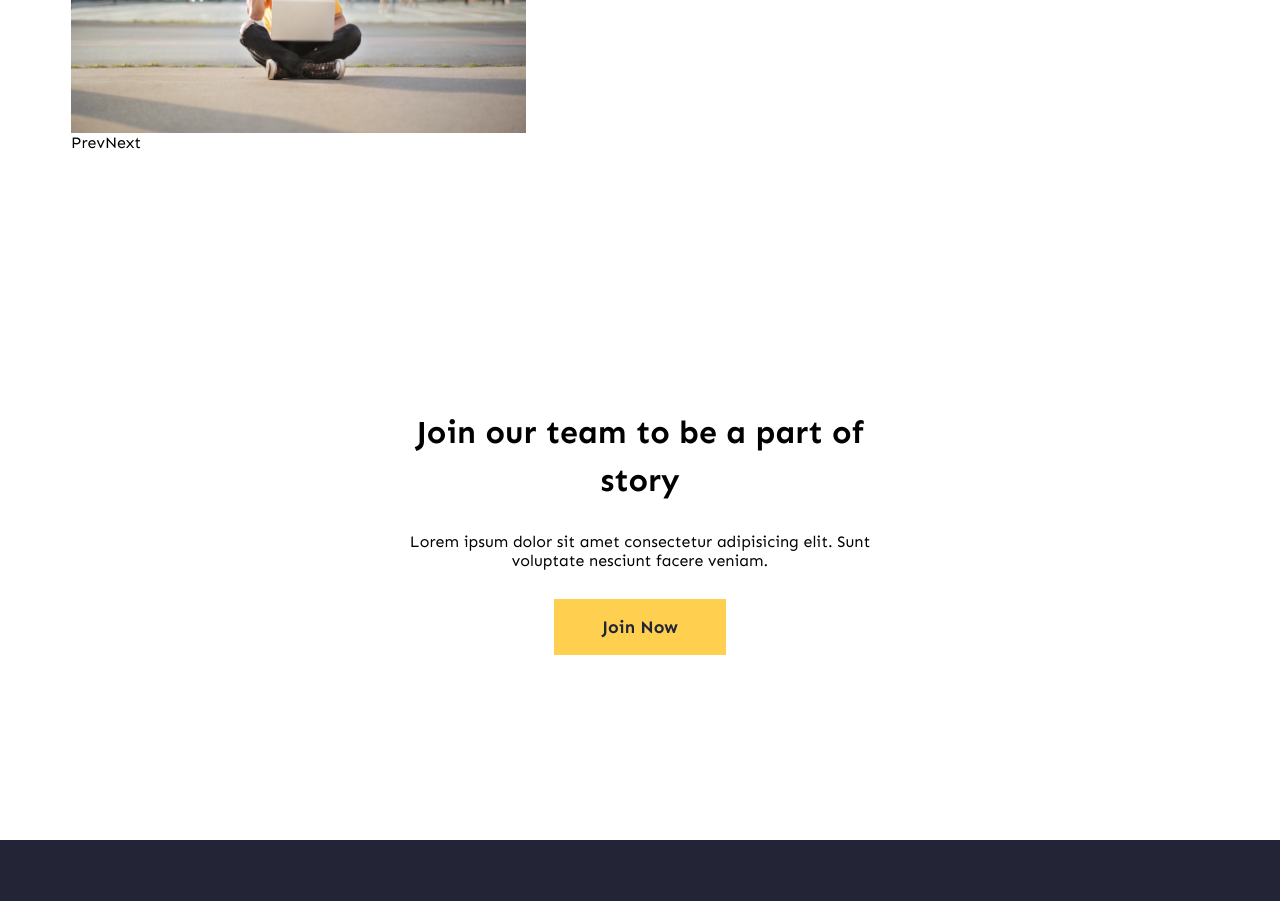
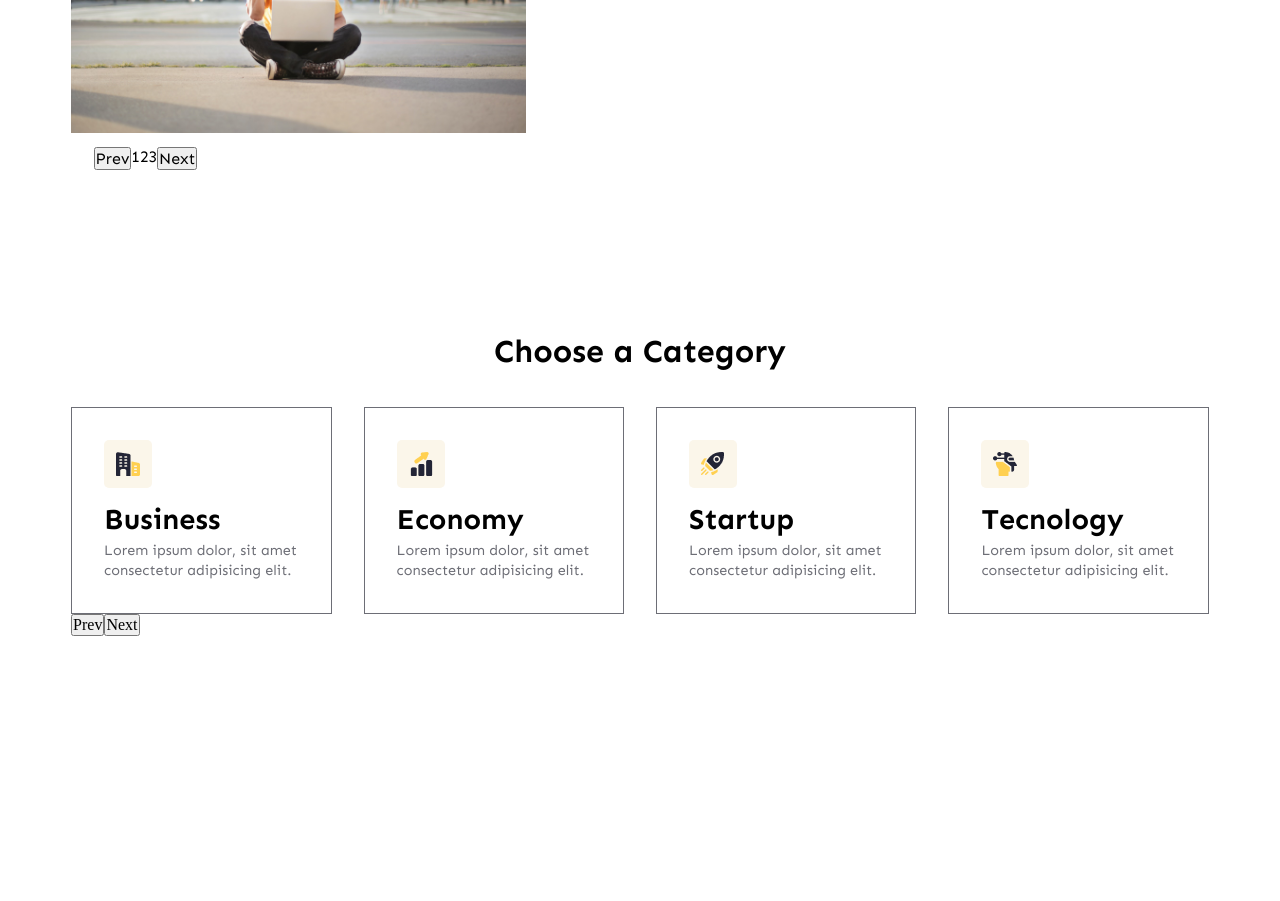
Before and after one commit to hallecram/frontendproject, a React (Create React App) app in the folder frontendproject/: page /blog in a window 1280 px wide. Shown: the part 2440-3341 px from the top of the page. Built offline with nearby package versions, Linux system fonts and the light colour scheme.

Commit message:
blog posts pagination js done css missing

```diff
--- a/frontendproject/src/components/App/App.scss
+++ b/frontendproject/src/components/App/App.scss
@@ -27,9 +27,9 @@
     .sp-section{
         padding: 5.556vw;
     }
-    // .authors-section{
-    //     margin: 5.556vw;
-    // }
+    .authors-section{
+        margin: 5.556vw;
+    }
     // .mobile-authors-section{
     //     margin: 5.556vw;
     // }
--- a/frontendproject/src/components/BlogAllPosts/BlogAllPosts.jsx
+++ b/frontendproject/src/components/BlogAllPosts/BlogAllPosts.jsx
@@ -1,42 +1,40 @@
-import { useState } from 'react';
+import { useState } from "react";
 import PostData from "../../assets/data/PostData";
 
 import './BlogAllPosts.scss';
 
-const BlogAllPosts = ({posts}) => {
+function BlogAllPosts({posts}){
 
     //useState para o renderizar novamente a lista
-    const [currentList, setCurrentList] = useState();
-    //const length = {posts}.length;
+    //const [data, setData] = useState([]);
 
-    //callback functions para as setas
-    const nextPage = ()=>{
-        if(currentList === (posts.length - 5)){
-            return
-        }
-        else{
-            setCurrentList(currentList => currentList + 5)
-        }
-    };
-    const prevPage = ()=>{
-        if (currentList === 5) {
-            return
-        }
-        else{
-            setCurrentList(currentList => currentList - 5)
-        }
-    };
+    //useState para o fetch
+    //const [loading, setLoading] = useState(false);
 
-    //se o array não for o DataLoader ou se array não tiver valores
-    if (!Array.isArray(PostData) || posts.length <= 0){
+    //useState para a pagination
+    const [currentPage, setCurrentPage] = useState(1);
+    //useState para nr posts por página
+    const [postsPerPage, setPostsPerPage] = useState(5);
+
+    const [pageNumberLimit, setPageNumberLimit] = useState(5);
+    const [maxPageNumberLimit, setMaxPageNumberLimit] = useState(5);
+    const [minPageNumberLimit, setMinPageNumberLimit] = useState(0);
+
+    //se o array não for o PostData ou se array não tiver valores
+    if (!Array.isArray(posts) || posts.length <= 0){
         return null;
     }
 
+    //get current posts
+    const indexLastPost = currentPage * postsPerPage;
+    const indexFirstPost = indexLastPost - postsPerPage;
+    //const currentPosts = posts.slice(indexFirstPost, indexLastPost); --> usar quando houver fetch
+
 
     //map para o conteudo do array
-    const PostList = PostData.slice(0,5).map((postElem, index) => {
+    const PostList =
+        PostData.slice(indexFirstPost, indexLastPost).map((postElem, index) => {
         const {imgPost,altImgPost,category,postTitle,postCaption} = postElem;
-
         return(
             <div
                 className="post-caption"
@@ -51,8 +49,54 @@ const BlogAllPosts = ({posts}) => {
                     <p>{postCaption}</p>
                 </div>
             </div>
-        )
-    })
+        )})
+
+    //page numbers
+    const PageNumbers = [];
+    for(let i = 1; i <= Math.ceil(posts.length / postsPerPage); i++){
+        PageNumbers.push(i);
+    }
+
+
+    //handle click for each page
+    const handleClick = (eventArgs) => {
+        setCurrentPage(Number(eventArgs.target.id));
+    }
+
+    //change page
+    const handleNextBtn = () => {
+        setCurrentPage(currentPage + 1);
+        if(currentPage + 1 > maxPageNumberLimit){
+            setMaxPageNumberLimit(maxPageNumberLimit + pageNumberLimit);
+            setMinPageNumberLimit(minPageNumberLimit + pageNumberLimit);
+        }
+    };
+    const handlePrevBtn = () => {
+        setCurrentPage(currentPage - 1);
+        if((currentPage - 1) % pageNumberLimit === 0){
+            setMaxPageNumberLimit(maxPageNumberLimit - pageNumberLimit);
+            setMinPageNumberLimit(minPageNumberLimit - pageNumberLimit);
+        }
+    };
+
+    //pagination of page numbers
+    const Pagination = PageNumbers.map((number) => {
+        if(number < maxPageNumberLimit + 1 && number > minPageNumberLimit){
+            return(
+                <li
+                    key={number}
+                    id={number}
+                    onClick={handleClick}
+                    className={currentPage === number ? "active" : null}
+                >
+                    {number}
+                </li>
+            );
+        }
+        else{
+            return null;
+        }
+    });
 
     return (
         <div className="blog-allposts-container">
@@ -64,12 +108,17 @@ const BlogAllPosts = ({posts}) => {
               {PostList}
             </div>
             <div className="blog-allposts-pages">
-                <p onClick={prevPage}>Prev</p>
-                <p onClick={nextPage}>Next</p>
+                <ul>
+                    <li>
+                        <button onClick={handlePrevBtn}>Prev</button>
+                    </li>
+                    {Pagination}
+                    <li>
+                        <button onClick={handleNextBtn}>Next</button>
+                    </li>
+                </ul>
             </div>
-
         </div>
-
     );
 }
 
--- a/frontendproject/src/components/BlogAllPosts/BlogAllPosts.scss
+++ b/frontendproject/src/components/BlogAllPosts/BlogAllPosts.scss
@@ -48,7 +48,9 @@
       }
     }
     .blog-allposts-pages{
-      display: flex;
+      ul{
+        display: flex;
+      }
     }
   }
 
--- a/frontendproject/src/pages/Blog.js
+++ b/frontendproject/src/pages/Blog.js
@@ -15,11 +15,9 @@ const Blog = () => {
             <section>
                 <BlogAllPosts posts={PostData} />
             </section>
-            {/*}
-            <section>
+            <section className="carousel-section">
                 <Carousel categories={CatData} />
             </section>
-            */}
             <section className="join-section">
                 <Join />
             </section>
```
